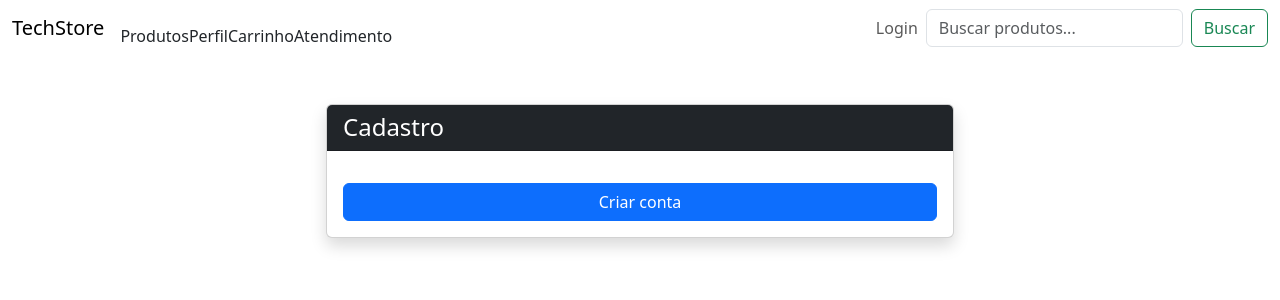
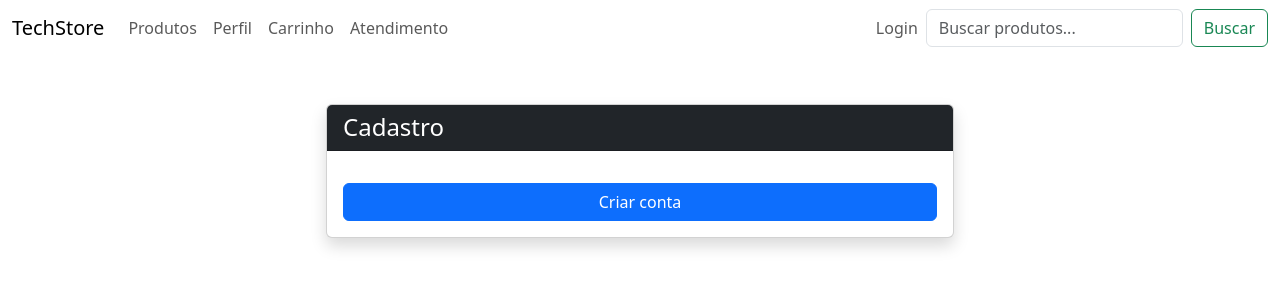
Before and after one commit to YgorDavid/Projeto-Final-TechStore, a Django app: page /cadastro/ in a window 1280 px wide. Shown: the top 300 px of the page. Run offline with Django 5.2, Linux system fonts and the light colour scheme.

Commit message:
Alteração no Template

```diff
--- a/app/templates/base.html
+++ b/app/templates/base.html
@@ -17,17 +17,18 @@
         <nav class="navbar navbar-expand-lg">
             <div class="container-fluid">
                 <a class="navbar-brand" href="{% url 'home' %}">TechStore</a>
-
                 <button class="navbar-toggler" type="button" data-bs-toggle="collapse" data-bs-target="#navbarNav">
                     <span class="navbar-toggler-icon"></span>
                 </button>
 
                 <div class="collapse navbar-collapse" id="navbarNav">
                     <ul class="navbar-nav me-auto">
-                        <li class="nav-item"><a class="nav-link"></a>Produtos</li>
-                        <li class="nav-item"><a class="nav-link"></a>Perfil</li> <!-- Adicionar a foto vazia -->
-                        <li class="nav-item"><a class="nav-link"></a>Carrinho</li> <!-- Adicionar a foto de um carrinho -->
-                        <li class="nav-item"><a class="nav-link"></a>Atendimento</li>
+                        <li class="nav-item"><a class="nav-link" href="#">Produtos</a></li>
+                        <li class="nav-item"><a class="nav-link" href="#">Perfil</a></li>
+                        <!-- Adicionar a foto vazia -->
+                        <li class="nav-item"><a class="nav-link" href="#">Carrinho</a></li>
+                        <!-- Adicionar a foto de um carrinho -->
+                        <li class="nav-item"><a class="nav-link" href="#">Atendimento</a></li>
                     </ul>
 
                     <ul class="navbar-nav">
@@ -40,7 +41,8 @@
                         </li>
                     </ul>
                     <form class="d-flex" role="search">
-                        <input class="form-control me-2" type="search" placeholder="Buscar produtos..." aria-label="Search" />
+                        <input class="form-control me-2" type="search" placeholder="Buscar produtos..."
+                            aria-label="Search" />
                         <button class="btn btn-outline-success" type="submit">Buscar</button>
                     </form>
                 </div>
--- a/app/templates/home.html
+++ b/app/templates/home.html
@@ -2,7 +2,7 @@
 
 {% block content %}
 <div>
-    <h1>Bem-vindo ao {{ nome_empresa }}!</h1>
+    <h1>Bem-vindo a {{ nome_empresa }}!</h1>
     <hr>
 </div>
 
--- a/app/views.py
+++ b/app/views.py
@@ -5,6 +5,7 @@ from .models import *
 
 def home_view(request):
     context = {
+        'nome_empresa': 'TechStore'
     }
 
     return render(request,'home.html', context)
```
